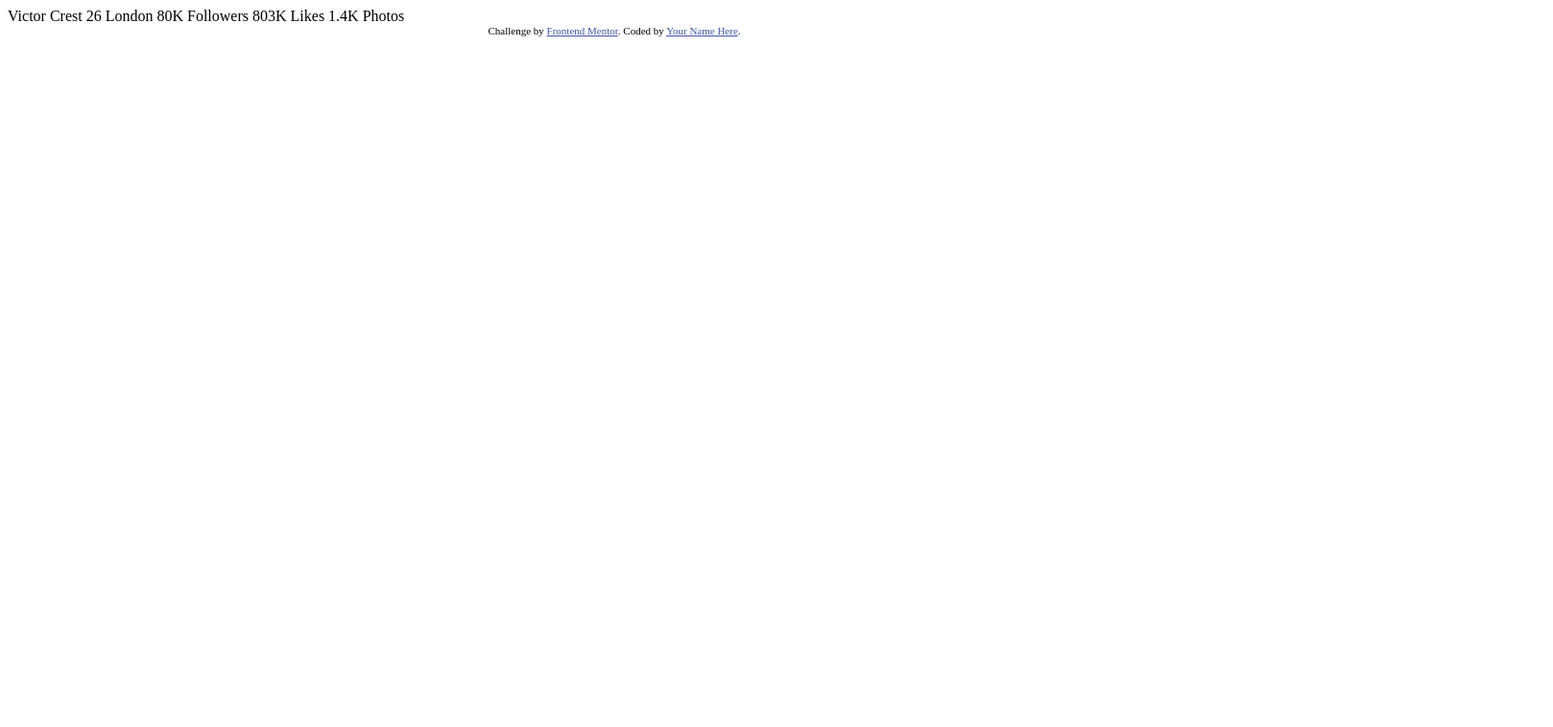
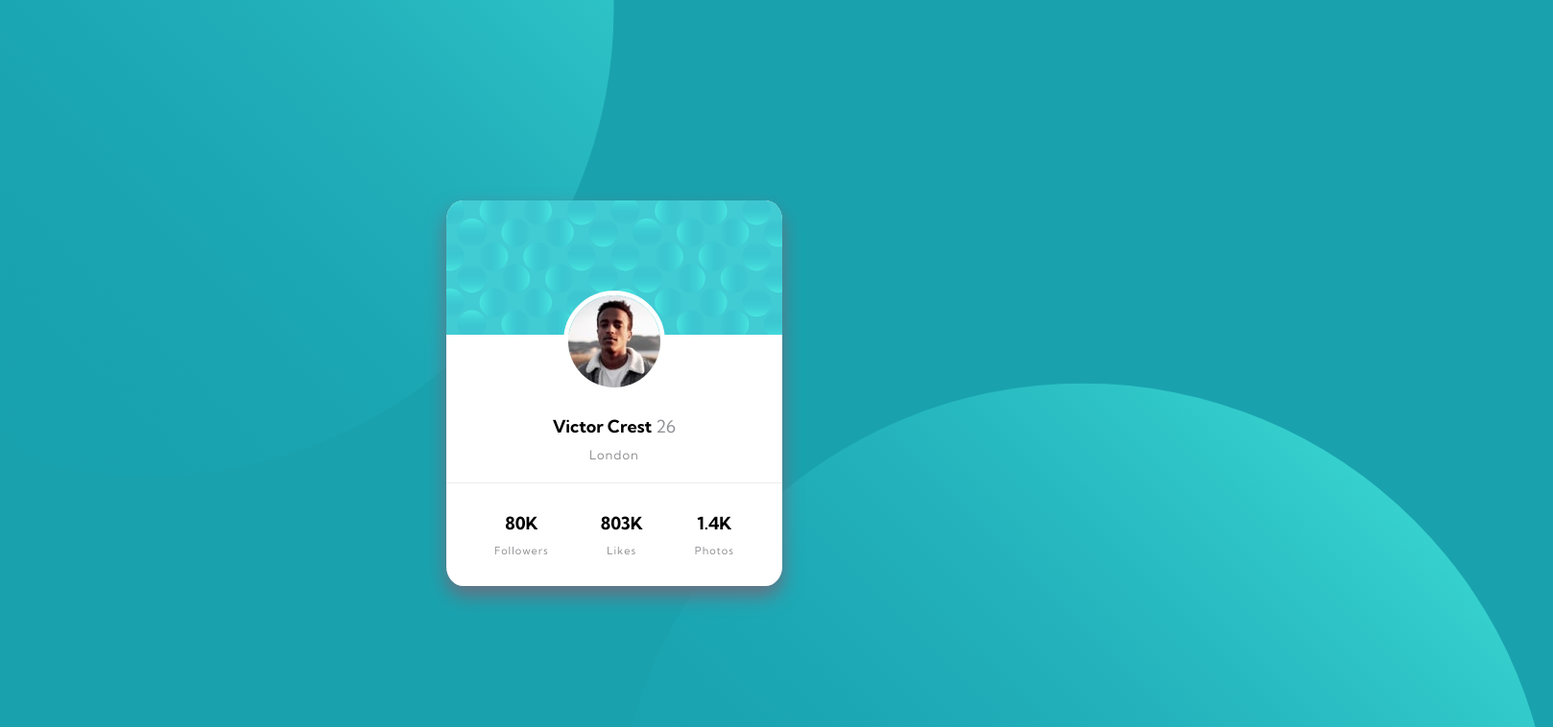
Before and after one commit to SashaH62/profile-card-component, a plain HTML site: page index.html in a window 1280 px wide. Shown: the top 758 px of the page at 96% size, 1618 px wide, since content can reach past the window. Drawn offline with Linux system fonts and the light colour scheme.

Commit message:
Add files via upload

```diff
--- /dev/null
+++ b/css/main.css
@@ -0,0 +1,114 @@
+/* COLORS
+
+-Dark cyan: hsl(185, 75%, 39%)
+-Very dark desaturated blue: hsl(229, 23%, 23%)
+-Dark grayish blue: hsl(227, 10%, 46%)
+
+*/
+
+/* FONT
+
+- Family: [Kumbh Sans]
+- Weights: 400, 700
+- Font size (name and stats): 18px
+
+*/
+
+body{
+    background: hsl(185, 75%, 39%);
+    text-align: center;
+}
+
+h1,h2,h3,h4,h5,h6{
+    font-family: 'Kumbh Sans', sans-serif;
+    font-size: 18px;
+    margin: 0;
+}
+
+.small-heading{
+    display: block;
+    font-size: 13px;
+    font-weight: 400;
+    color: #909195;
+    letter-spacing: 1px;
+    padding-top: 10px;
+}
+
+hr{
+    border-style: none;
+    border-top: 1px solid #eee;
+    margin: 0;
+}
+
+.container{
+    position: relative;
+}
+
+.banner{
+    position: absolute;
+}
+
+.pattern-1{
+    right: 50%;
+    transform: translateY(-50%);
+}
+
+.pattern-2{
+    left: 50%;
+    transform: translateY(40%);
+}
+
+/* Card Container */
+
+.card{
+    background-color: #fff;
+    border-radius: 5%;
+    display: inline-block;
+    transform: translateY(50%);
+    box-shadow: 0 10px 20px hsl(227, 10%, 46%);
+    overflow: hidden;
+}
+/* Profile Image */
+
+.profile-img{
+    border-radius: 100%;
+    border: 5px solid #fff;
+    transform: translateY(-50px);
+}
+
+/* Card Body */
+
+.card-body{
+    height: 150px;
+}
+
+.card-info{
+    transform: translateY(-30px);
+}
+
+.age{
+    color: #909195;
+    font-weight: 400;
+}
+
+
+/* Footer */
+
+.stats{
+    display: inline-block;
+    margin: 30px 25px;
+}
+
+.stats-sub{
+    font-size: 11px;
+}
+
+
+.attribution {
+  font-size: 11px;
+  text-align: center;
+}
+
+.attribution a {
+  color: hsl(228, 45%, 44%);
+}
--- a/index.html
+++ b/index.html
@@ -1,35 +1,63 @@
 <!DOCTYPE html>
 <html lang="en">
-<head>
-  <meta charset="UTF-8">
-  <meta name="viewport" content="width=device-width, initial-scale=1.0"> <!-- displays site properly based on user's device -->
+  <head>
+    <meta charset="UTF-8" />
+    <meta name="viewport" content="width=device-width, initial-scale=1.0" />
+    <!-- displays site properly based on user's device -->
 
-  <link rel="icon" type="image/png" sizes="32x32" href="./images/favicon-32x32.png">
+    <link
+      rel="icon"
+      type="image/png"
+      sizes="32x32"
+      href="./images/favicon-32x32.png"
+    />
 
-  <title>Frontend Mentor | Profile card component</title>
+    <title>Frontend Mentor | Profile card component</title>
+    <!-- Google Fonts -->
+    <link rel="preconnect" href="https://fonts.gstatic.com" />
+    <link
+      href="https://fonts.googleapis.com/css2?family=Kumbh+Sans:wght@400;700&display=swap"
+      rel="stylesheet"
+    />
+    <!-- Main CSS-->
+    <link rel="stylesheet" href="css/main.css" />
+  </head>
+  <body>
+    <!-- Card -->
+    <div class="container">
+    <img class="banner pattern-1" src="images/bg-pattern-top.svg" alt="bg-pattern">
+    <img class="banner pattern-2" src="images/bg-pattern-top.svg" alt="bg-pattern">
+    <div class="card">
+      <img src="images/bg-pattern-card.svg" alt="card-pattern" />
+      <div class="card-body">
+        <img class="profile-img" src="images/image-victor.jpg" alt="" />
+        <div class="card-info">
+          <h2>Victor Crest <span class="age">26</span></h2>
+          <h3 class="small-heading">London</h3>
+        </div>
+      </div>
+      <hr />
+      <div class="card-footer">
+        <h2 class="stats">
+          80K <span class="stats-sub small-heading">Followers</span>
+        </h2>
+        <h2 class="stats">
+          803K <span class="stats-sub small-heading">Likes</span>
+        </h2>
+        <h2 class="stats">
+          1.4K <span class="stats-sub small-heading">Photos</span>
+        </h2>
+      </div>
+    </div>
+  </div>
 
-  <!-- Feel free to remove these styles or customise in your own stylesheet 👍 -->
-  <style>
-    .attribution { font-size: 11px; text-align: center; }
-    .attribution a { color: hsl(228, 45%, 44%); }
-  </style>
-</head>
-<body>
-  Victor Crest
-  26
-  London
+    <!-- Attribution -->
+    <div class="attribution">
+      Challenge by
+      <a href="https://www.frontendmentor.io?ref=challenge" target="_blank"
+        >Frontend Mentor</a
+      >. Coded by <a href="#">Sasha Herman</a>.
+    </div>
 
-  80K
-  Followers
-
-  803K
-  Likes
-
-  1.4K
-  Photos
-  <div class="attribution">
-    Challenge by <a href="https://www.frontendmentor.io?ref=challenge" target="_blank">Frontend Mentor</a>.
-    Coded by <a href="#">Your Name Here</a>.
-  </div>
-</body>
+  </body>
 </html>
```
